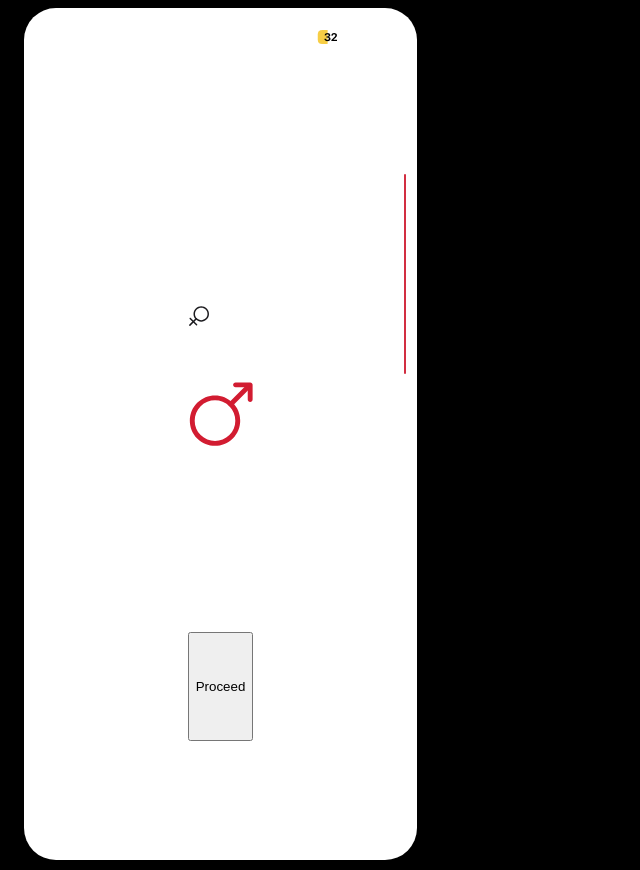
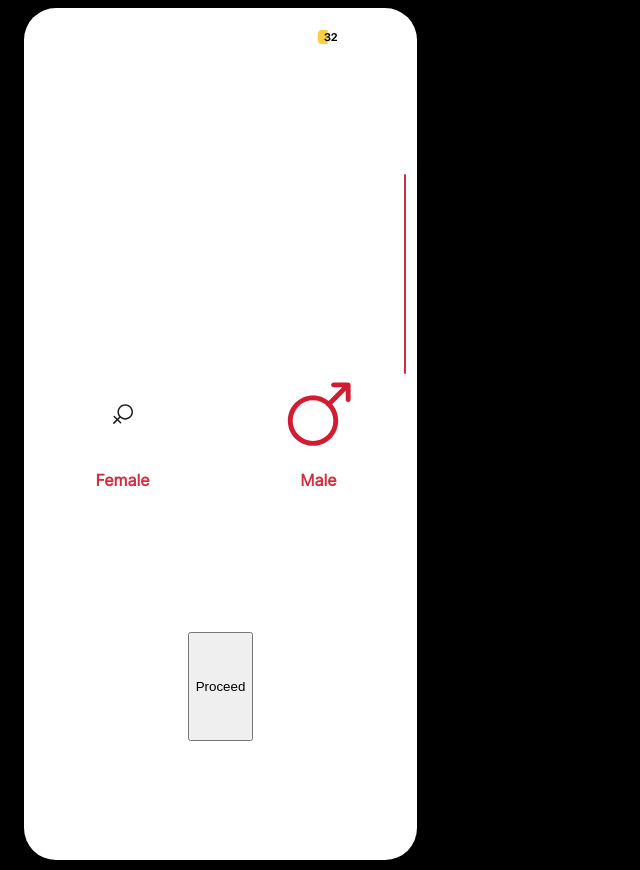
Before and after one commit to tiemouie01/Valentines-Day-Dates, a website built with webpack: page src/choosing.html in a window 1280 px wide. Shown: the whole page, without its empty margins (0-640 px from the left). Built offline with nearby package versions, Linux system fonts and the light colour scheme.

Commit message:
Style gender container

```diff
--- a/src/choosing.css
+++ b/src/choosing.css
@@ -51,3 +51,39 @@ body {
   font-size: 24px;
   text-align: center;
 }
+
+.gender-container {
+  align-self: center;
+  display: flex;
+  gap: 64px;
+}
+
+.female-container,
+.male-container {
+  display: grid;
+  grid-template-rows: 3fr 1fr;
+  justify-items: center;
+  gap: 20px;
+}
+
+.female,
+.male {
+  height: 132px;
+  width: 132px;
+  background-color: #fff;
+  color: #d22e41;
+  border-radius: 10px;
+  padding-top: 0.5rem;
+
+  display: grid;
+  grid-template-rows: 4fr 1fr;
+  justify-items: center;
+  align-items: center;
+}
+
+.radio {
+  width: 36px;
+  height: 36px;
+  border: 4px solid #fff;
+  border-radius: 100%;
+}
```
